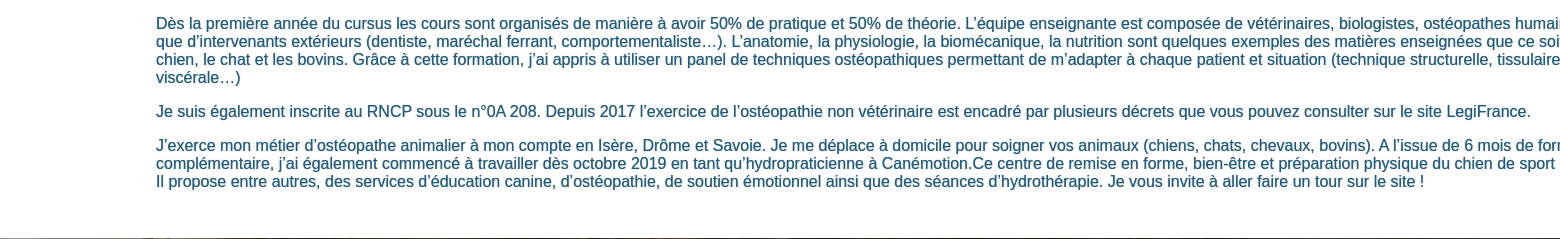
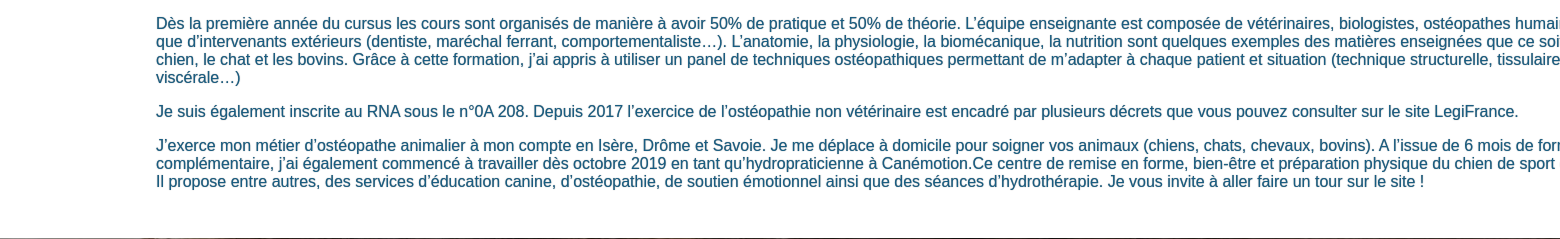
Before and after one commit to ColinJS/osteo-becquart, a Django app: template becquart_osteoanimalier/templates/base.html in a window 1560 px wide; the page is wider, and only the part inside the window is pictured. Shown: the part 1887-2126 px from the top of that part. Run offline with Django 3.2, Linux system fonts and the light colour scheme; the template is opened without the code that fills it: values that come from a table or form of the project are taken from there, others are empty; parts of the project's set-up code (start-up, migrations or seed data) failed here and were passed over.

```diff
--- a/becquart_osteoanimalier/templates/base.html
+++ b/becquart_osteoanimalier/templates/base.html
@@ -73,7 +73,7 @@
         <p>
             <p>Je suis titulaire d’un Diplôme d’Ostéopathie Animale (DOA) ainsi que d’une Maîtrise en Ostéopathie Animale après avoir suivi une formation de 5 ans au National Institute of Animal Osteopathy (NIAO) à Bois-Guillaume (76). </p>
             <p>Dès la première année du cursus les cours sont organisés de manière à avoir 50% de pratique et 50% de théorie. L’équipe enseignante est composée de vétérinaires, biologistes, ostéopathes humains et animaliers ainsi que d’intervenants extérieurs (dentiste, maréchal ferrant, comportementaliste…). L’anatomie, la physiologie, la biomécanique, la nutrition sont quelques exemples des matières enseignées que ce soit sur le cheval, le chien, le chat et les bovins. Grâce à cette formation, j’ai appris à utiliser un panel de techniques ostéopathiques permettant de m’adapter à chaque patient et situation (technique structurelle, tissulaire, fasciale, viscérale…) </p>
-            <p>Je suis également inscrite au RNCP sous le n°0A 208. Depuis 2017 l’exercice de l’ostéopathie non vétérinaire est encadré par plusieurs décrets que vous pouvez consulter sur le site LegiFrance. </p>
+            <p>Je suis également inscrite au RNA sous le n°0A 208. Depuis 2017 l’exercice de l’ostéopathie non vétérinaire est encadré par plusieurs décrets que vous pouvez consulter sur le site LegiFrance. </p>
         <p>J’exerce  mon métier d’ostéopathe animalier à mon compte en Isère, Drôme et Savoie. Je me déplace à domicile pour soigner vos animaux (chiens, chats, chevaux, bovins). A l’issue de 6 mois de formation complémentaire, j’ai également commencé à travailler dès octobre 2019 en tant qu’hydropraticienne à Canémotion.Ce centre de remise en forme, bien-être et préparation physique du chien de sport est situé à Echirolles. Il propose entre autres, des services d’éducation canine, d’ostéopathie, de soutien émotionnel ainsi que des séances d’hydrothérapie. Je vous invite à aller faire un tour sur le site !</p>
         </p>
     </div>
```
